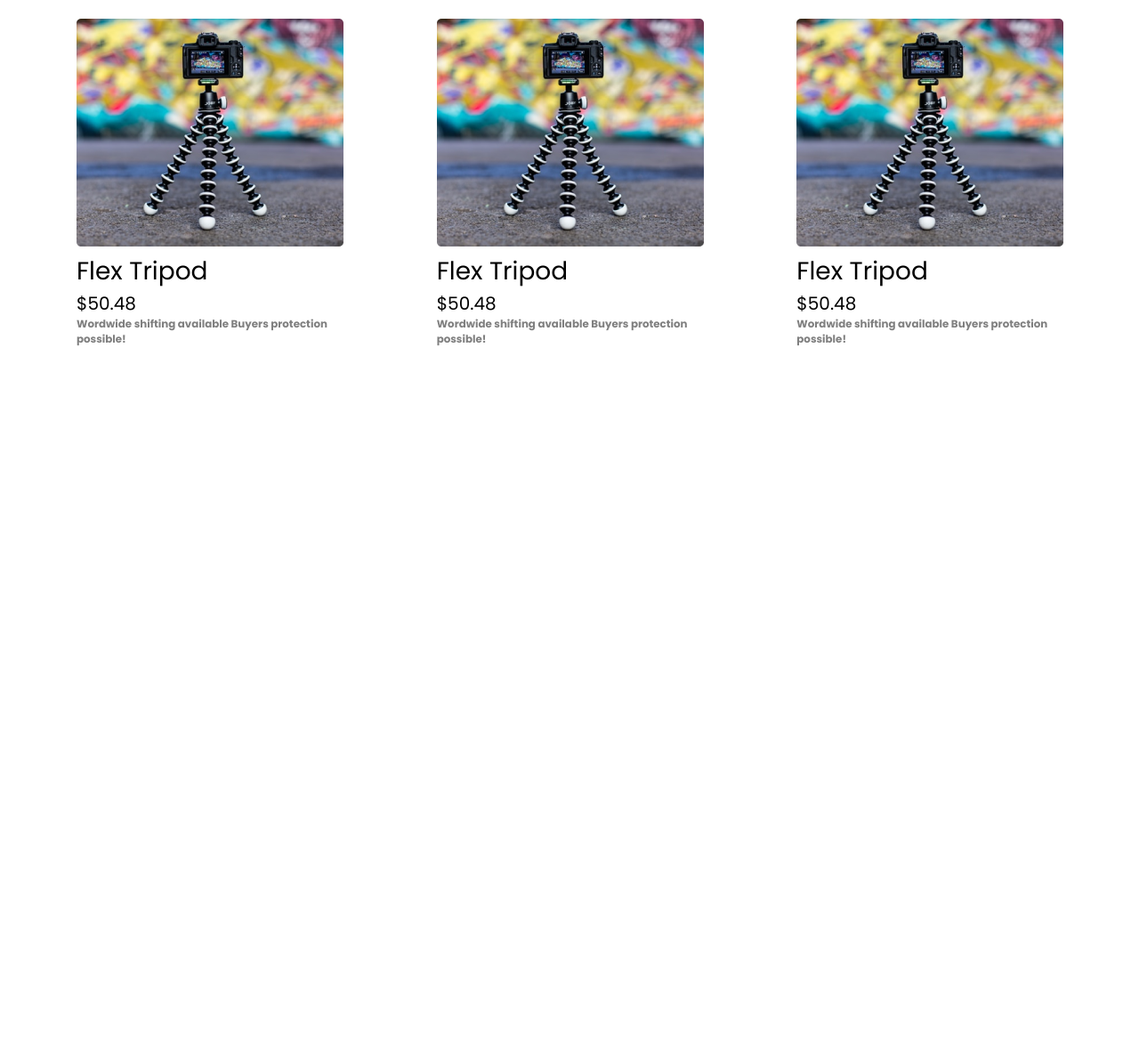
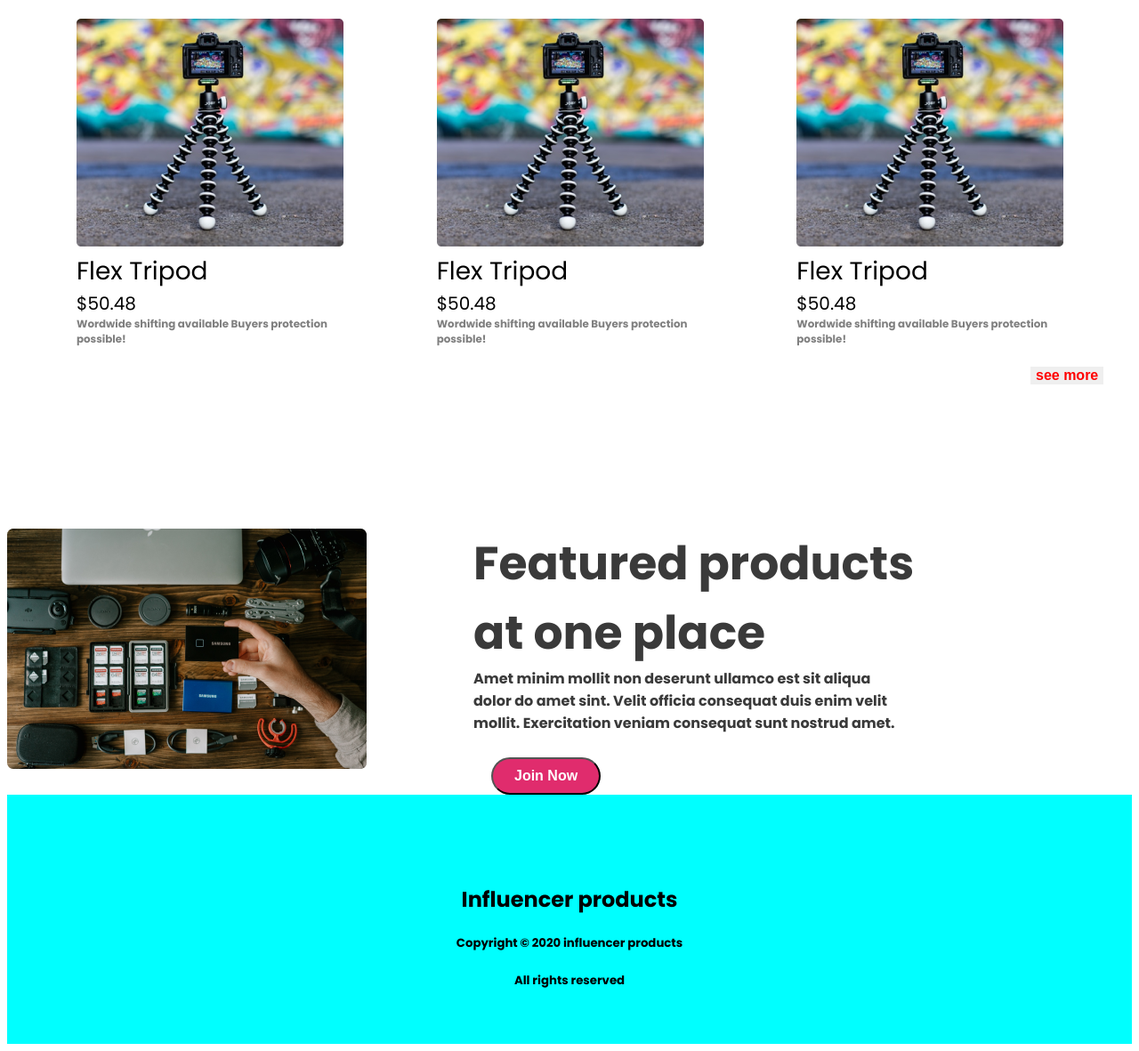
Before and after one commit to Samee37/influencer, a plain HTML site: page index.html in a window 1280 px wide. Shown: the part 1797-2978 px from the top of the page at 89% size. Before the commit the page ends 2214 px from the top, so only its background shows below. Drawn offline with Linux system fonts and the light colour scheme.

Commit message:
footer done

```diff
--- a/css/style.css
+++ b/css/style.css
@@ -117,13 +117,38 @@ nav li a {
     font-weight: 700;
     margin: 0 0 0 15px;
 }
-.vvv{
+
+.vvv {
     margin: 15px 15px 0 15px;
 }
-.qq{
+
+.qq {
     color: #3A3A3A;
-font-size: 1.75rem;
-font-weight: 600;
-text-align: center;
+    font-size: 1.75rem;
+    font-weight: 600;
+    text-align: center;
 
 }
+.see{
+    color: red;
+font-size: 1rem;
+font-weight: 700;
+margin-left: 1150px;
+border: none;
+text-decoration: none;
+
+}
+.last{
+    display: flex;
+    justify-content: space-around;
+    align-content: center;
+}
+.fff{
+    margin-top: 160px;
+}
+footer{
+    background-color: aqua;
+    text-align: center;
+    height: 200px;
+    padding-top: 80px;
+}
--- a/index.html
+++ b/index.html
@@ -113,8 +113,27 @@
             </div>
 
         </section>
+        <div>
+            <button class="see">see more</button>
+        </div>
+        <section class="last">
+            <div>
+                <img class="fff" src="./images/gear.png" alt="">
+            </div>
+            <div>
+                <h2 class="nnn">Featured products at one place</h2>
+                <p class="mmm">Amet minim mollit non deserunt ullamco est sit aliqua dolor do amet sint. Velit officia consequat duis enim velit mollit. Exercitation veniam consequat sunt nostrud amet.</p>
+                <button class="btnp">Join Now</button>
+            </div>
+
+        </section>
     </main>
     <footer>
+        <div class="ttt">
+            <h2>Influencer products</h2>
+            <h5>Copyright © 2020  influencer products</h5>
+            <h5>All rights reserved</h5>
+        </div>
 
     </footer>
 </body>
```
